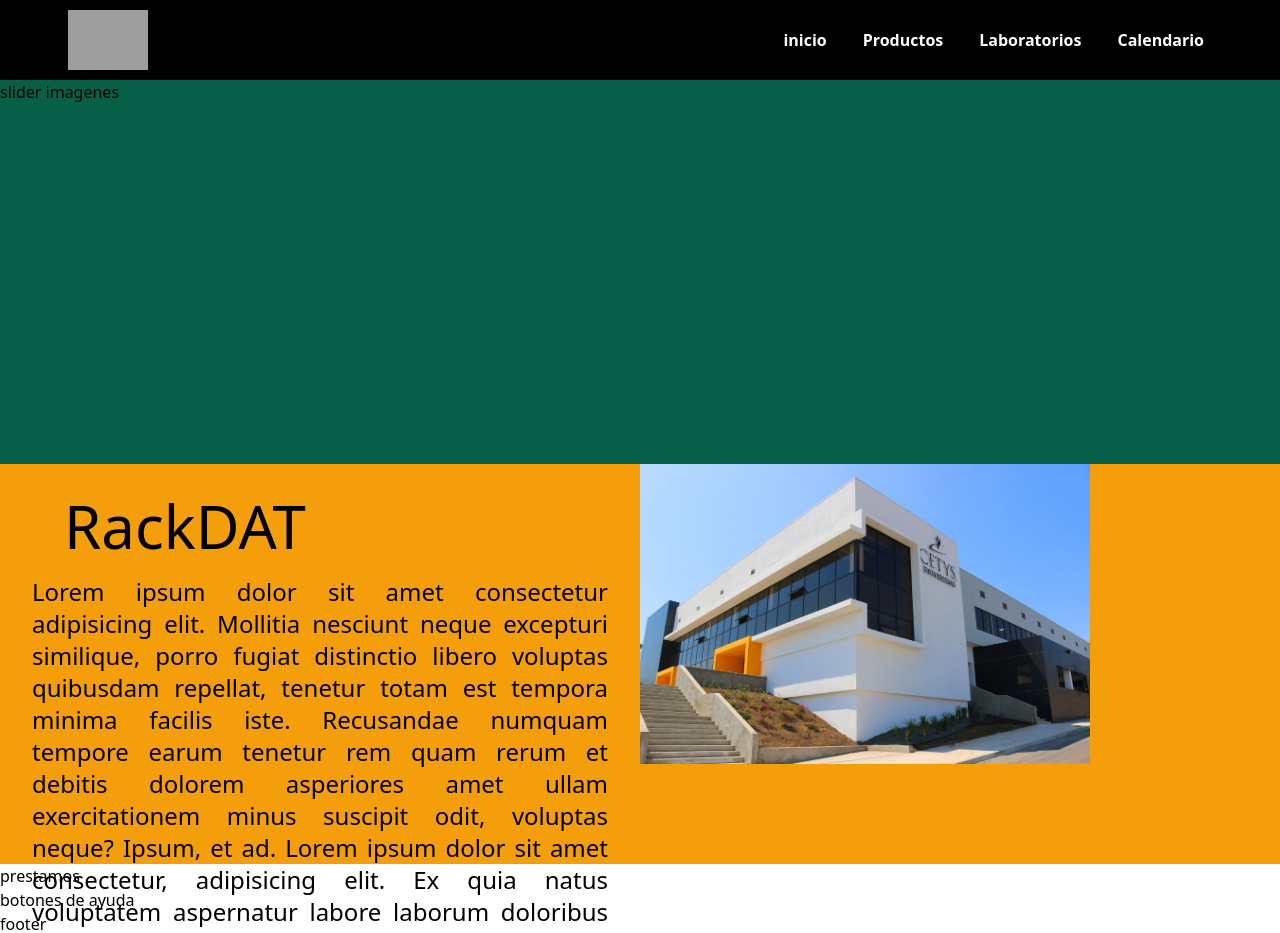
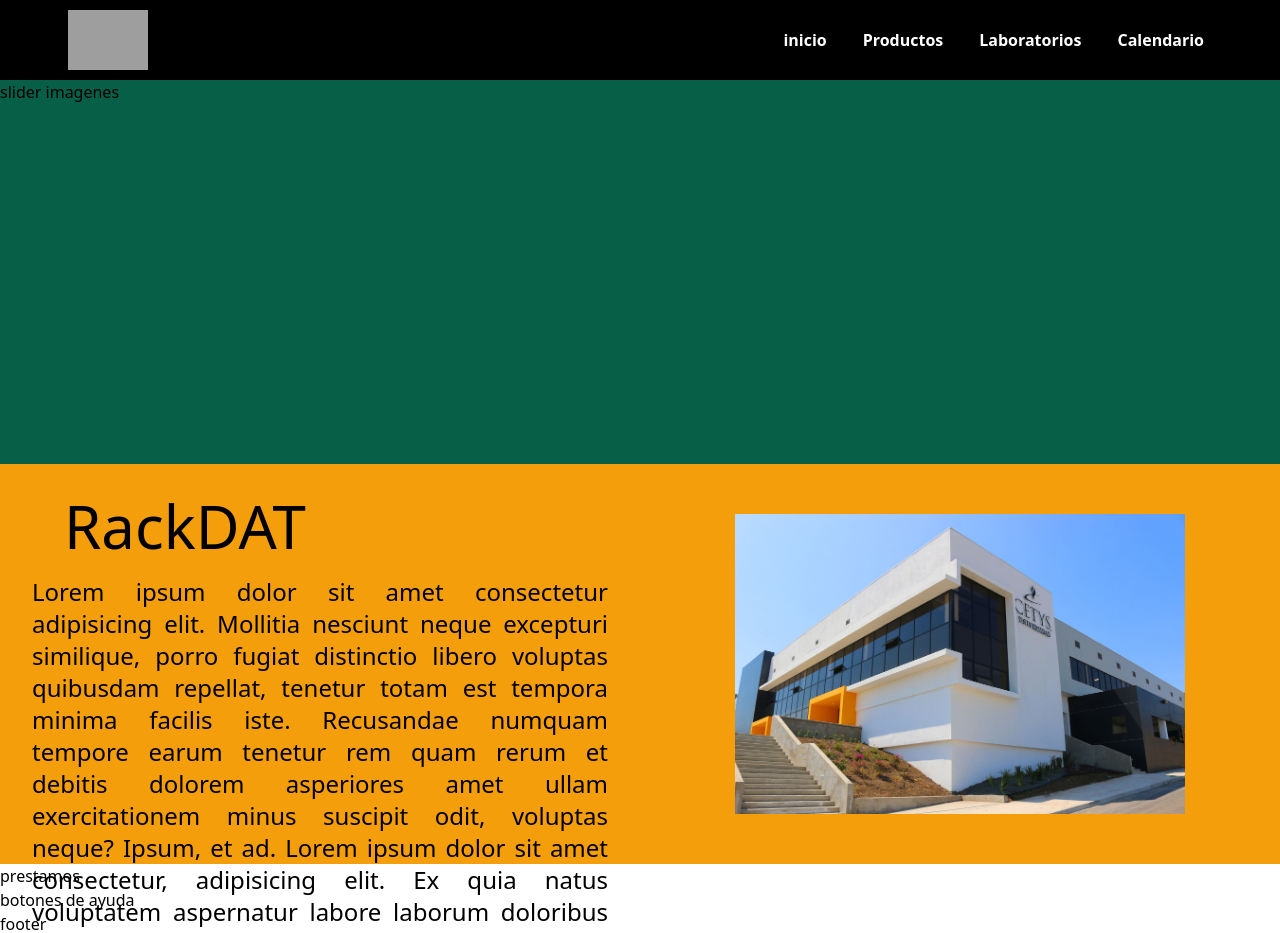
Before and after one commit to Clanie1/RackDAT, a React (Create React App) app: page /inicio in a window 1280 px wide. Shown: the top 933 px of the page. Built offline with nearby package versions, Linux system fonts and the light colour scheme; grey boxes are pictures that could not be loaded.

Commit message:
Centré la imagen del gimansio en la seccion de RackDAT

```diff
--- a/src/screens/Inicio.tsx
+++ b/src/screens/Inicio.tsx
@@ -9,7 +9,7 @@ const Inicio = () => {
           <h1 className="text-6xl mt-8 mb-4 mx-16 text-left">RackDAT</h1>
           <p className="text-2xl mx-8 text-justify">Lorem ipsum dolor sit amet consectetur adipisicing elit. Mollitia nesciunt neque excepturi similique, porro fugiat distinctio libero voluptas quibusdam repellat, tenetur totam est tempora minima facilis iste. Recusandae numquam tempore earum tenetur rem quam rerum et debitis dolorem asperiores amet ullam exercitationem minus suscipit odit, voluptas neque? Ipsum, et ad. Lorem ipsum dolor sit amet consectetur, adipisicing elit. Ex quia natus voluptatem aspernatur labore laborum doloribus rem repellendus. Provident, aperiam?</p>
         </div>
-        <div>
+        <div className="w-[50%] flex justify-center items-center">
           <img src={gimnasio} alt="Gimnasio CETYS" className="h-[300px]" />
         </div>
       </div>
```
